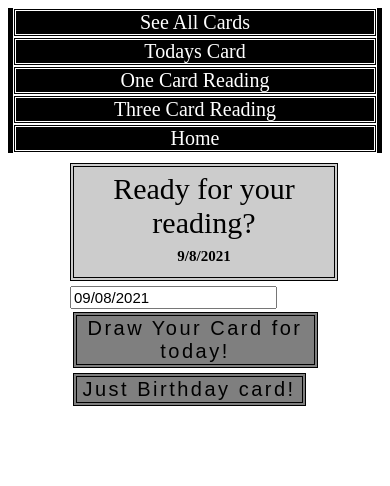
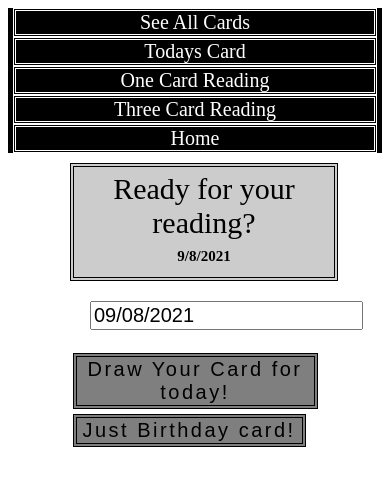
Before and after one commit to kbrandt8/Tarot-Reader, a React (Create React App) app: page /TodaysCard in a window 390 px wide. Shown: the top 486 px of the page. Built offline with nearby package versions, Linux system fonts and the light colour scheme; a web font is replaced by a local one.

Commit message:
some style changes, and 404 pt5

```diff
--- a/src/StartPage.js
+++ b/src/StartPage.js
@@ -14,7 +14,7 @@ function StartPage(){
         <div className="card">
          <Link to ="/OneCard">
           <h1>One Card Reading</h1>
-         <img src={"img/fool.jpg"} alt="Three Card Reading" className="cardimage"/>
+         <img src={"img/fool.jpg"} alt="One Card Reading" className="cardimage"/>
          </Link>
          <p>Just a one card summary reading.</p>
          </div>
@@ -33,7 +33,7 @@ function StartPage(){
         <div className="card">
         <Link to ="/TodaysCard">
         <h1>Todays Card</h1>
-        <img src={"img/high_priestess.jpg"} alt="Three Card Reading" className="cardimage"/>
+        <img src={"img/high_priestess.jpg"} alt="Todays Card" className="cardimage"/>
         </Link>
         <p>Your card of the day according to numerology.</p>
         </div>
--- a/src/index.js
+++ b/src/index.js
@@ -8,7 +8,7 @@ import {ContextProvider} from "./Context"
 
 
 ReactDOM.render(
-  <BrowserRouter>
+  <BrowserRouter basename={process.env.PUBLIC_URL}>
   <ContextProvider>
   <React.StrictMode>
     <App />
--- a/src/styles.css
+++ b/src/styles.css
@@ -3,7 +3,7 @@ html{
     font-family: 'Hina Mincho', serif;
 }
 body{
-    font-size: 5rem;
+    font-size: 1.5rem;
 }
 a{
     color:#000;
@@ -149,7 +149,8 @@ justify-content: center;
 }
 
 .date{
-    font-size:3rem;
+    font-size:2rem;
+   margin:4rem;
 }
 
 @media only screen and (max-width: 770px){
@@ -188,4 +189,9 @@ h1{
 button{
     font-size: 4rem;
 }
+.date{
+    font-size:4rem;
+
+
 }
+}
```
